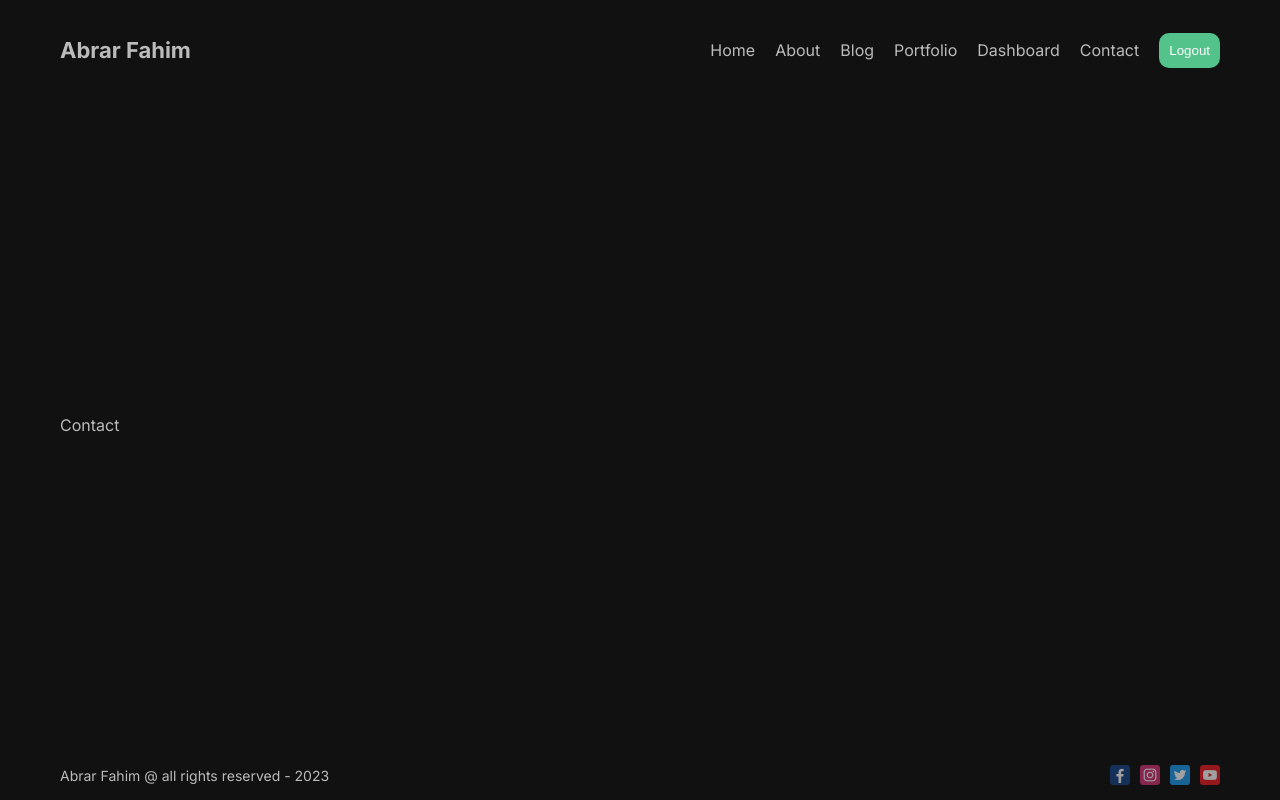
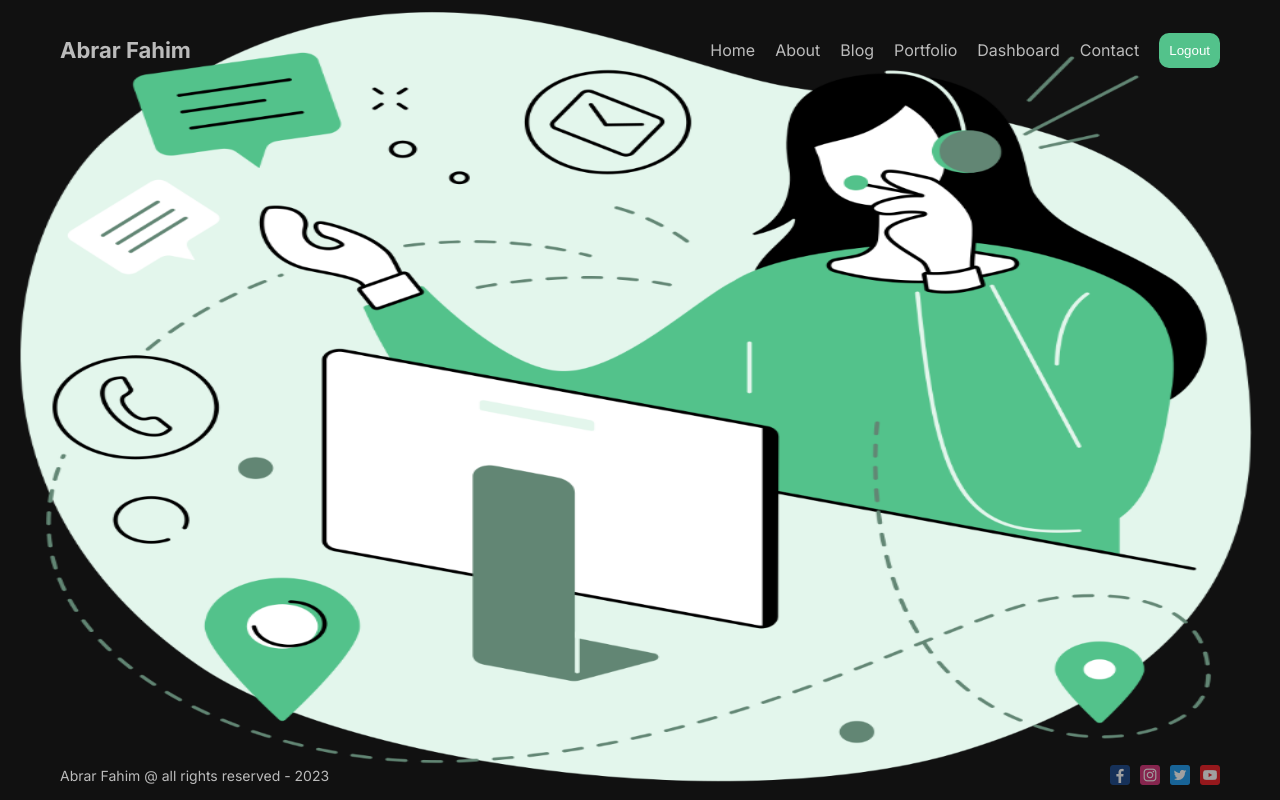
Before and after one commit to Abfahim21/next.js-project, a Next.js app: page /contact in a window 1280 px wide. Built offline with nearby package versions, Linux system fonts and the light colour scheme.

Commit message:
contact page

```diff
--- a/src/app/contact/page.js
+++ b/src/app/contact/page.js
@@ -1,9 +1,28 @@
 import React from 'react'
 import styles from './page.module.css'
+import Image from 'next/image'
+import Button from '@/components/button/Button'
 
 const Contact = () => {
   return (
-    <div>Contact</div>
+    <div>
+      <div className={styles.container}>
+        <h1 className={styles.title}></h1>
+        <div className={styles.content}>
+          <div className={styles.imgContainer}>
+            <Image src='/contact.png' fill={true} alt='' className={styles.img}/>
+          </div>
+          <form className={styles.form}>
+            <input type="text" placeholder='Name' className={styles.input}/>
+            <input type="email" placeholder='E-mail' className={styles.input}/>
+            <textarea placeholder='message' className={styles.textArea}></textarea>
+          </form>
+          <Button url='#' text='Send'/>
+
+        </div>
+      </div>
+
+    </div>
   )
 }
 
```
